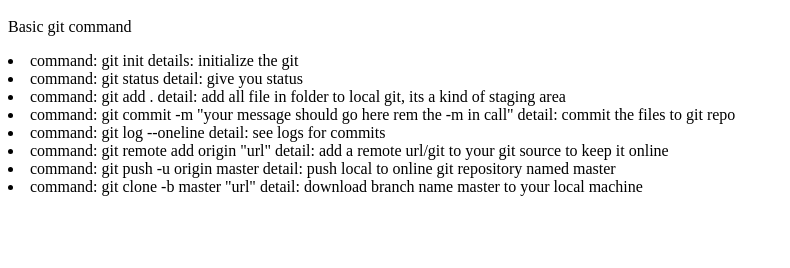
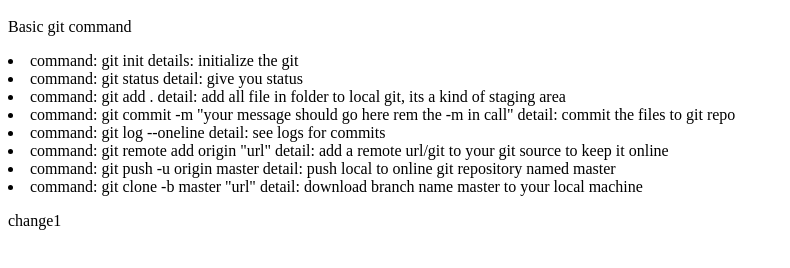
Before and after one commit to shailugit/gittesting, a website: page index.html in a window 1280 px wide. Shown: the part 48-316 px from the top of the page, without its empty margins (0-790 px from the left). Drawn offline with Linux system fonts and the light colour scheme.

Commit message:
modify index and package added lite server

```diff
--- a/index.html
+++ b/index.html
@@ -31,6 +31,7 @@
 	 <li>command: git clone -b master "url"
         detail: download branch name master to your local machine
     </li>
+    <p>change1</p>
 
     </body>
 
--- a/package.json
+++ b/package.json
@@ -4,7 +4,9 @@
   "description": "test git and nodejs",
   "main": "index.html",
   "scripts": {
-    "test": "echo \"Error: no test specified\" && exit 1"
+    "start": "npm run lite",
+    "test": "echo \"Error: no test specified\" && exit 1",
+    "lite": "lite-server"
   },
   "repository": {
     "type": "git",
```
